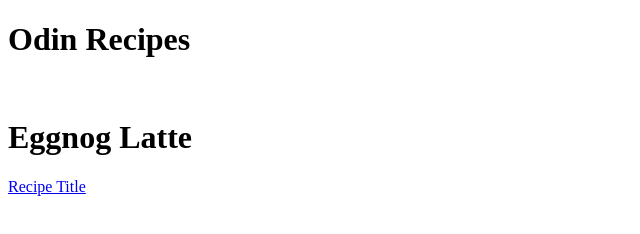
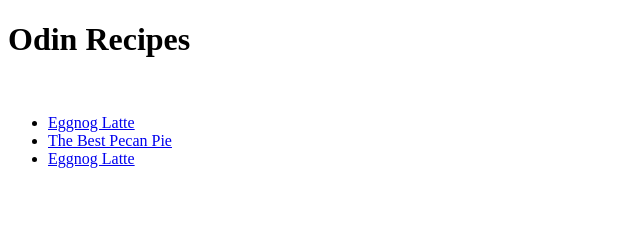
Before and after one commit to llpemble92/odin-recipes, a plain HTML site: page index.html in a window 1280 px wide. Shown: the whole page, without its empty margins (0-640 px from the left). Drawn offline with Linux system fonts and the light colour scheme.

Commit message:
Added reciple html 2

```diff
--- a/index.html
+++ b/index.html
@@ -8,7 +8,10 @@
 <body>
     <h1>Odin Recipes</h1>
     <br>
-    <h1>Eggnog Latte</h1>
-    <a href="coffee.html">Recipe Title</a>
+    <ul>
+   <li><a href="coffee.html">Eggnog Latte</a></li>
+   <li><a href="coffee.html">The Best Pecan Pie</a></li>
+   <li><a href="coffee.html">Eggnog Latte</a></li>
+    </ul>
 </body>
 </html>
```
Also changed, not shown: coffee.html (+3 -3 lines), peacan-pie.html (added, +11 -0 lines).
